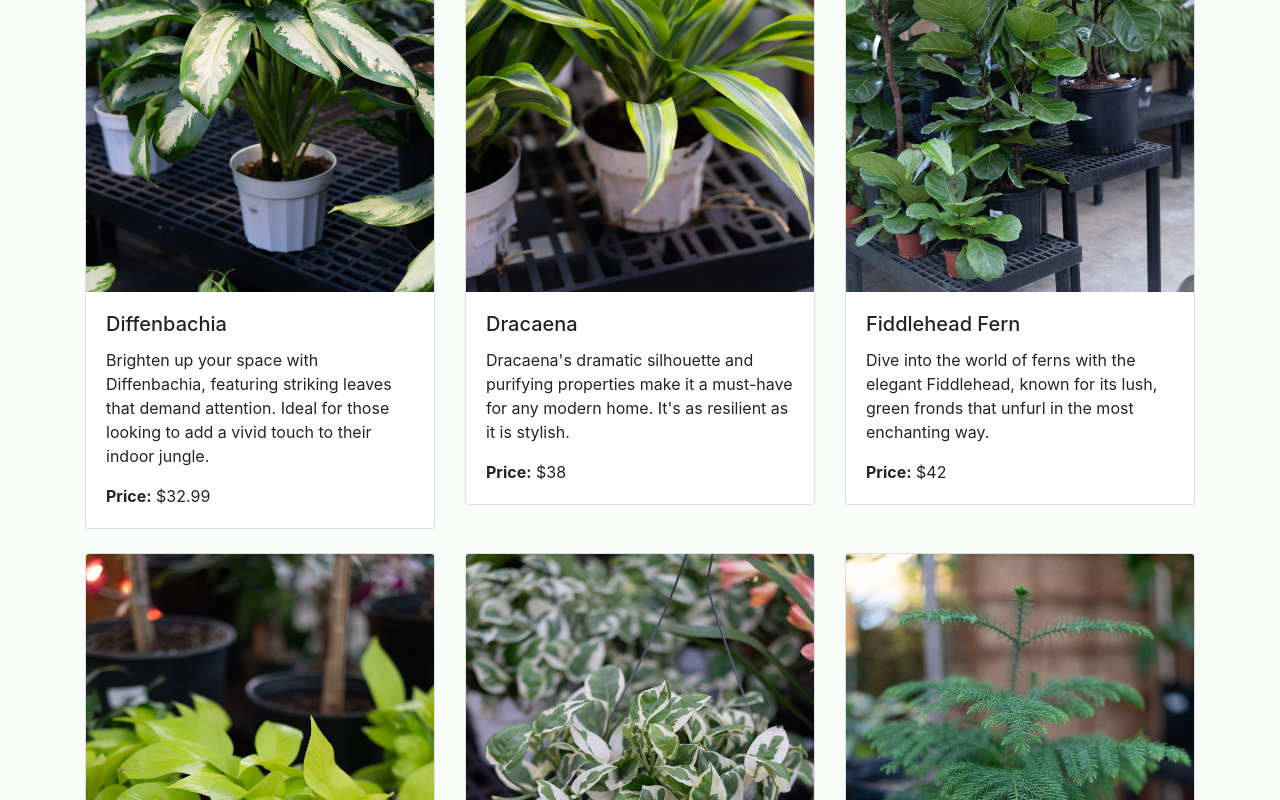
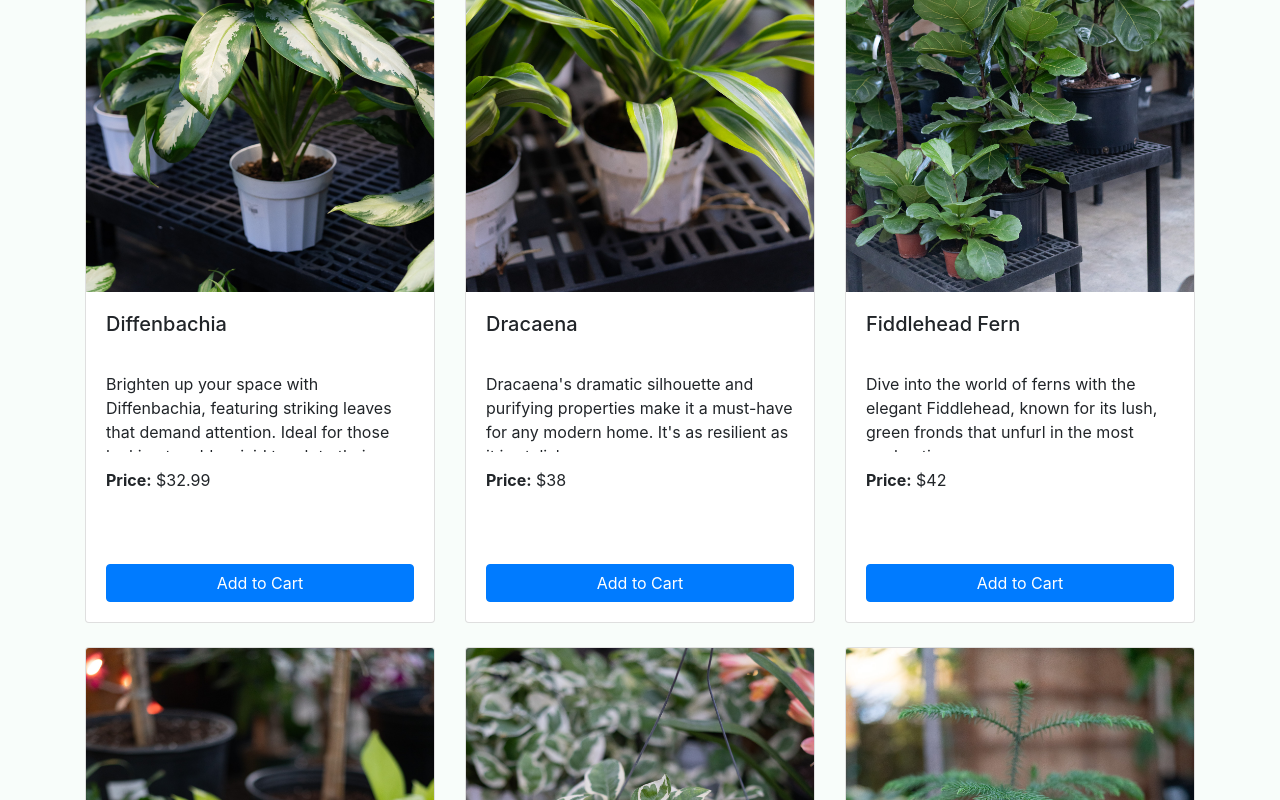
Before and after one commit to oleksandra-o/Leafy-Match, a React (Create React App) app in the folder my-leafy-match/: page / in a window 1280 px wide. Shown: the part 2000-2800 px from the top of the page. Built offline with nearby package versions, Linux system fonts and the light colour scheme.

Commit message:
shopping cart

```diff
--- a/my-leafy-match/src/App.js
+++ b/my-leafy-match/src/App.js
@@ -1,20 +1,24 @@
+import React, { useState } from 'react';
 import { BrowserRouter as Router, Routes, Route } from 'react-router-dom';
 import 'bootstrap/dist/css/bootstrap.min.css';
-
-import './styles.css'; // Adjust the path according to your file structure
+import './styles.css';
 import Home from './components/Home';
 import About from './components/About';
 import Contact from './components/Contact';
 import Navbar from './components/Navbar';
 import Footer from './components/Footer';
 import SignIn from './components/SignIn';
+import Cart from './components/Cart';
 
 function App() {
+  const [cart, setCart] = useState([]); // This state will track the cart items
+
   return (
     <Router>
-      <Navbar />
+      <Navbar cart={cart} />
       <Routes>
-        <Route path="/" element={<Home />} />
+        <Route path="/" element={<Home cart={cart} setCart={setCart} />} />
+        <Route path="/cart" element={<Cart cartItems={cart} />} />
         <Route path="/about" element={<About />} />
         <Route path="/contact" element={<Contact />} />
         <Route path="/signin" element={<SignIn />} />
--- /dev/null
+++ b/my-leafy-match/src/components/Cart.js
@@ -0,0 +1,28 @@
+import React from 'react';
+
+const Cart = ({ cartItems }) => {
+  // Function to calculate total price
+  const totalPrice = cartItems.reduce((acc, item) => acc + item.price, 0);
+
+  return (
+    <div className="container my-5">
+      <h2>Shopping Cart</h2>
+      {cartItems.length > 0 ? (
+        <div>
+          <ul>
+            {cartItems.map((item, index) => (
+              <li key={index}>
+                {item.name} - ${item.price}
+              </li>
+            ))}
+          </ul>
+          <p><strong>Total Price:</strong> ${totalPrice}</p>
+        </div>
+      ) : (
+        <p>Your cart is empty</p>
+      )}
+    </div>
+  );
+};
+
+export default Cart;
--- a/my-leafy-match/src/components/Contact.js
+++ b/my-leafy-match/src/components/Contact.js
@@ -1,5 +1,5 @@
 import React from 'react';
-import Navbar from './Navbar';
+
 
 import { MapContainer, TileLayer, Marker, Popup } from 'react-leaflet';
 import L from 'leaflet'; // Import the Leaflet library
@@ -19,7 +19,7 @@ const flowerIcon = L.divIcon({
 const Contact = () => {
  return (
    <>
-     <Navbar />
+
      <div className="container my-5">
        <div className="text-center mb-4">
          <h1>Contact Us</h1>
--- a/my-leafy-match/src/components/Home.js
+++ b/my-leafy-match/src/components/Home.js
@@ -2,12 +2,13 @@ import React, { useState, useEffect } from 'react';
 import Navbar from './Navbar';
 import plantsData from '../plants.json';
 
+// Function to get unique options for filters
 const uniqueOptions = (data, key) => {
   const unique = [...new Set(data.map(item => item[key]))];
   return unique.sort();
 };
 
-const Home = () => {
+const Home = ({ setCart, cart }) => {
   const [filteredPlants, setFilteredPlants] = useState(plantsData);
   const [sortOrder, setSortOrder] = useState('');
   const [filters, setFilters] = useState({
@@ -21,6 +22,10 @@ const Home = () => {
     setFilters({ ...filters, [name]: value });
   };
 
+  const addToCart = (plant) => {
+    setCart([...cart, plant]);
+  };
+
   useEffect(() => {
     let filtered = plantsData.filter(plant => {
       return Object.keys(filters).every(key =>
@@ -28,6 +33,7 @@ const Home = () => {
       );
     });
 
+    // Sort by price
     if (sortOrder === 'lowHigh') {
       filtered.sort((a, b) => a.price - b.price);
     } else if (sortOrder === 'highLow') {
@@ -39,7 +45,8 @@ const Home = () => {
 
   return (
     <div>
-      <Navbar />
+      <Navbar cart={cart} />
+
       <header className="hero-section">
         <section id="hero" className="d-flex align-items-center justify-content-center">
           <h1 className="hero-heading">Your personal plant advisor</h1>
@@ -65,8 +72,8 @@ const Home = () => {
       </main>
 
       <div className="container my-5">
+        {/* Filters */}
         <div className="row mb-4">
-          {/* Filters */}
           {Object.keys(filters).map((filter, index) => (
             <div className="col-md-3" key={index}>
               <div className="filter-option">
@@ -74,13 +81,12 @@ const Home = () => {
                 <select className="form-select" onChange={(e) => handleFilterChange(filter, e.target.value)}>
                   <option value="">All</option>
                   {uniqueOptions(plantsData, filter).map((option, index) => (
-                    <option value={option} key={index}>{option.replace(/-/g, ' ')}</option>
+                    <option value={option} key={index}>{option}</option>
                   ))}
                 </select>
               </div>
             </div>
           ))}
-
           {/* Sort By Price Dropdown */}
           <div className="col-md-3">
             <div className="filter-option">
@@ -93,7 +99,6 @@ const Home = () => {
             </div>
           </div>
         </div>
-
         {/* Plant List */}
         <div className="row">
           {filteredPlants.map((plant) => (
@@ -104,7 +109,7 @@ const Home = () => {
                   <h5 className="card-title">{plant.name}</h5>
                   <p className="card-text">{plant.description}</p>
                   <p className="card-text"><strong>Price:</strong> ${plant.price}</p>
-                  {/* Add to Cart Button */}
+                  <button onClick={() => addToCart(plant)} className="btn btn-primary">Add to Cart</button>
                 </div>
               </div>
             </div>
--- a/my-leafy-match/src/components/Navbar.js
+++ b/my-leafy-match/src/components/Navbar.js
@@ -3,7 +3,7 @@ import { Link } from 'react-router-dom';
 import { Navbar, Nav, Container } from 'react-bootstrap';
 import 'bootstrap/dist/css/bootstrap.min.css';
 
-const NavigationBar = () => {
+const NavigationBar = ({ cart }) => {
   return (
     <Navbar collapseOnSelect expand="lg" bg="light" variant="light" fixed="top">
       <Container>
@@ -14,11 +14,15 @@ const NavigationBar = () => {
             <Nav.Link as={Link} to="/">Home</Nav.Link>
             <Nav.Link as={Link} to="/about">About</Nav.Link>
             <Nav.Link as={Link} to="/contact">Contact</Nav.Link>
-            {/* Add other Nav.Link items here */}
           </Nav>
           <Nav>
             <Nav.Link as={Link} to="/signin"><i className="fas fa-user"></i> Sign In</Nav.Link>
-            <Nav.Link as={Link} to="/cart"><i className="fas fa-shopping-cart"></i> Cart</Nav.Link>
+            {/* Include the number of items in the cart next to the cart icon */}
+            <Nav.Link as={Link} to="/cart">
+              <i className="fas fa-shopping-cart"></i>
+              {cart.length > 0 && <span className="cart-item-count">{cart.length}</span>}
+              Cart
+            </Nav.Link>
           </Nav>
         </Navbar.Collapse>
       </Container>
--- a/my-leafy-match/src/components/SignIn.js
+++ b/my-leafy-match/src/components/SignIn.js
@@ -1,5 +1,4 @@
 import React, { useState } from 'react';
-import Navbar from './Navbar';
 import '../styles.css';
 
 
@@ -12,7 +11,6 @@ const SignIn = () => {
 
   return (
     <>
-      <Navbar />
       <div className="container my-5">
         <div className="row">
           <div className="col-md-6 mx-auto">
--- a/my-leafy-match/src/styles.css
+++ b/my-leafy-match/src/styles.css
@@ -116,7 +116,7 @@ body {
     transform: scale(1.1);
   }
 
-  /* Add this inside your media query for responsive sizing */
+  /* responsive sizing */
   @media (min-width: 768px) {
     .section-icon {
       font-size: 4rem;
@@ -220,3 +220,33 @@ body {
   flex: 0 0 66.66%;
   max-width: 66.66%;
 }
+
+/* plant cards */
+.card {
+  display: flex;
+  flex-direction: column;
+  height: 100%;
+}
+.card-body {
+  display: flex;
+  flex-direction: column;
+  justify-content: space-between;
+}
+.card-title {
+  height: 3rem;
+  overflow: hidden;
+}
+.card-text {
+  height: 5rem;
+  overflow: hidden;
+}
+.col-md-4 {
+  display: flex;
+}
+
+.col-md-4 .card {
+  flex-grow: 1;
+}
+
+
+/* shopping cart */
```
